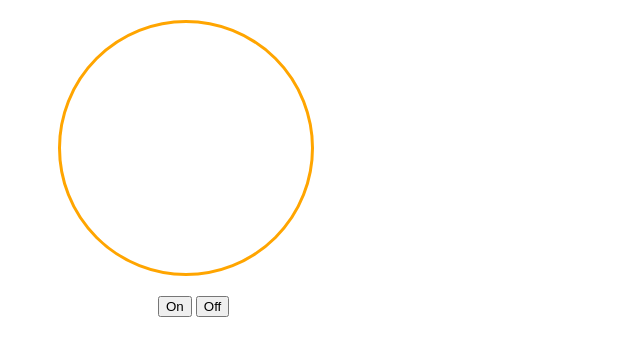
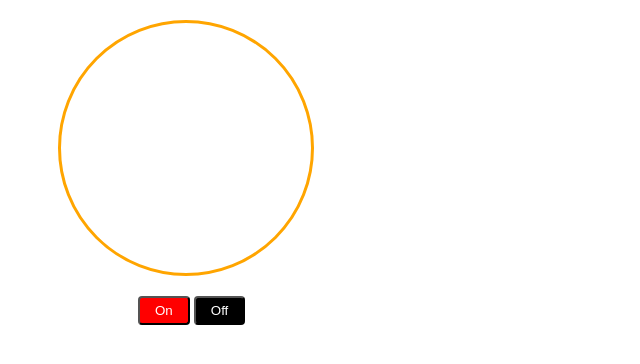
Before and after one commit to Abdullahi3538/click, a plain HTML site: page index.html in a window 1280 px wide. Shown: the whole page, without its empty margins (0-640 px from the left). Drawn offline with Linux system fonts and the light colour scheme.

Commit message:
click btn

```diff
--- a/off.html
+++ b/index.html
@@ -7,7 +7,7 @@
 </head>
 <style>
     #Al{
-        margin-left: 150px;
+        margin-left: 130px;
     }
 </style>
 <body>
--- a/on.js
+++ b/on.js
@@ -10,6 +10,16 @@ All.style.border="3px solid orange"
 All.style.borderRadius="50%"
 All.style.margin="20px 50px"
 
+btn1.style.background="red"
+btn1.style.padding="5px 15px"
+btn1.style.borderRadius='4px'
+btn1.style.color="white"
+
+btn2.style.background="black"
+btn2.style.padding="5px 15px"
+btn2.style.borderRadius='4px'
+btn2.style.color="white"
+
 btn1.addEventListener("click",()=>{
     All.style.background="red"
 
```
